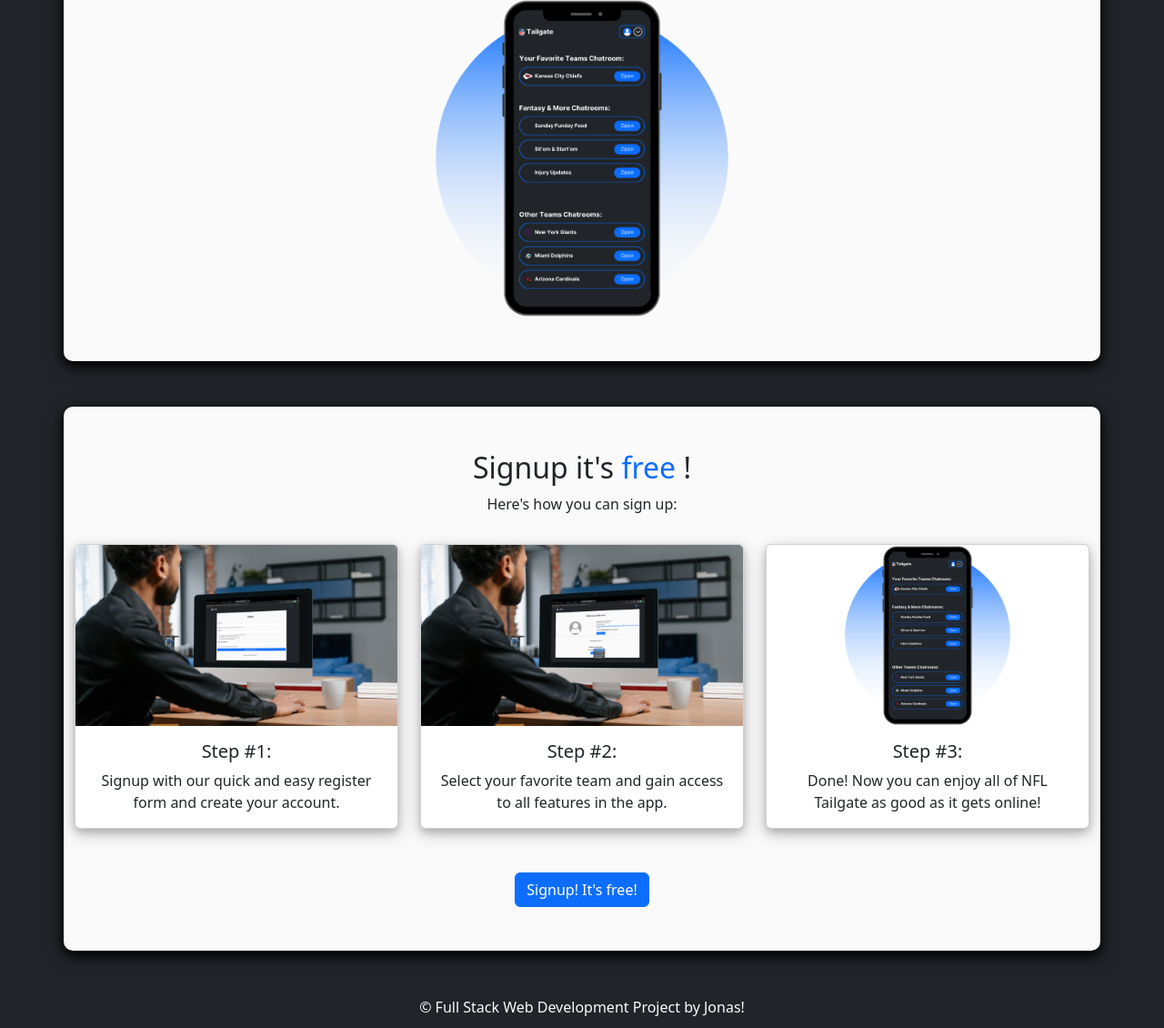
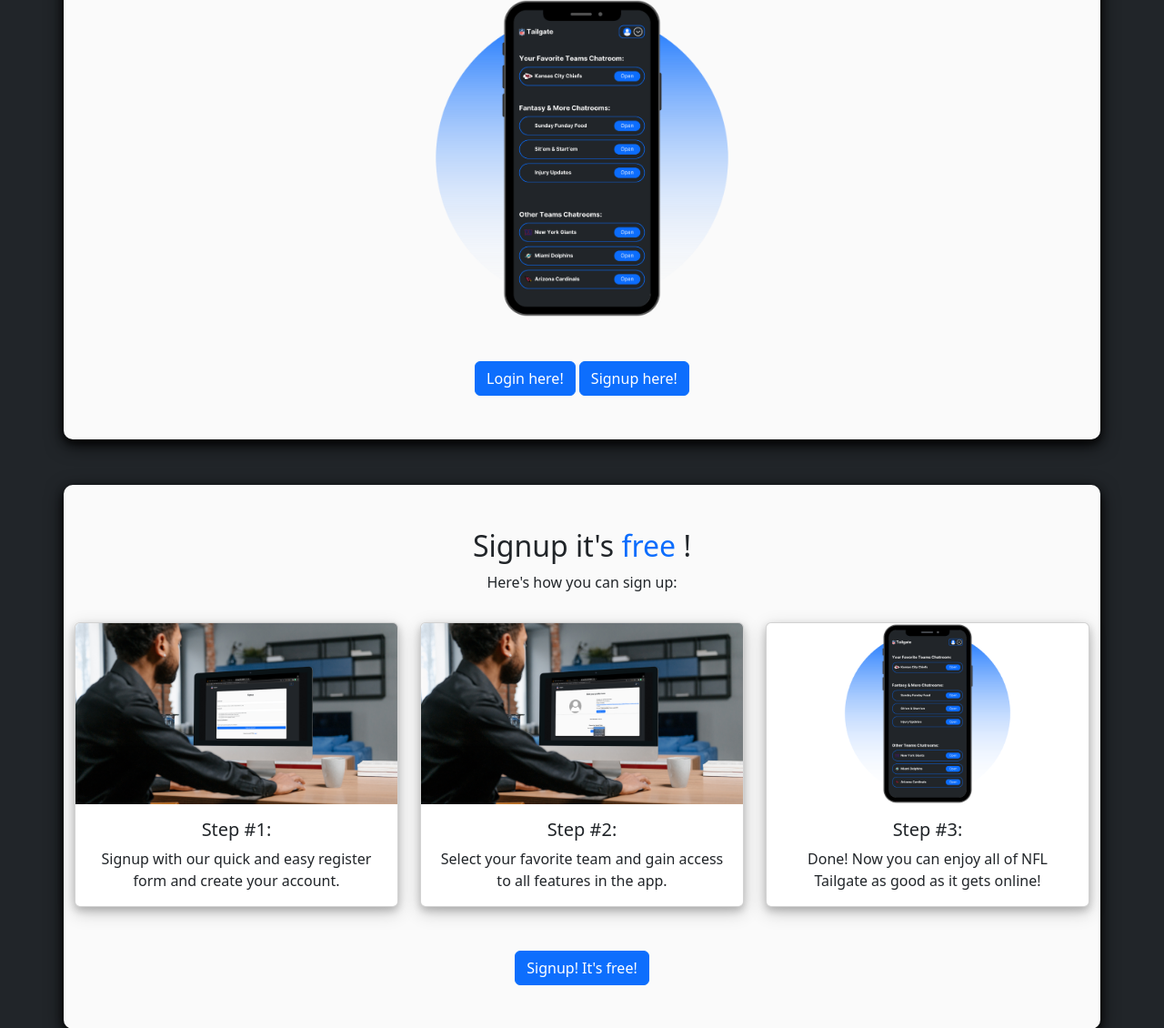
Before and after one commit to firstnamejonas/nfl-tailgate-app, a Django app: page / in a window 1280 px wide. Shown: the part 438-1568 px from the top of the page at 91% size. Run offline with Django 4.2, Linux system fonts and the light colour scheme; some libraries are stand-ins or nearby versions.

Commit message:
Add links for better user navigation

```diff
--- a/templates/home.html
+++ b/templates/home.html
@@ -29,6 +29,12 @@
         <div class="col text-center">
             <img id="wireframe-image" src="{% static 'images/example_mockup_nfl_tailgate_app.png' %}"
                 alt="Image of a wireframe of the NFL Tailgate App" class="mb-5">
+        </div>
+    </div>
+    <div class="row mb-5">
+        <div class="col text-center">
+            <a class="btn btn-primary" href="{% url 'login' %}" role="button">Login here!</a>
+            <a class="btn btn-primary" href="{% url 'signup' %}" role="button">Signup here!</a>
         </div>
     </div>
 </div>
@@ -80,7 +86,12 @@
         </div>
         <div class="row">
             <div class="col">
-                <a class="btn btn-primary mb-5" href="#" role="button">Signup! It's free!</a>
+                <a class="btn btn-primary mb-5" href="{% url 'signup' %}" role="button">Signup! It's free!</a>
+            </div>
+        </div>
+    </div>
+</section>
+
             </div>
         </div>
     </div>
```
